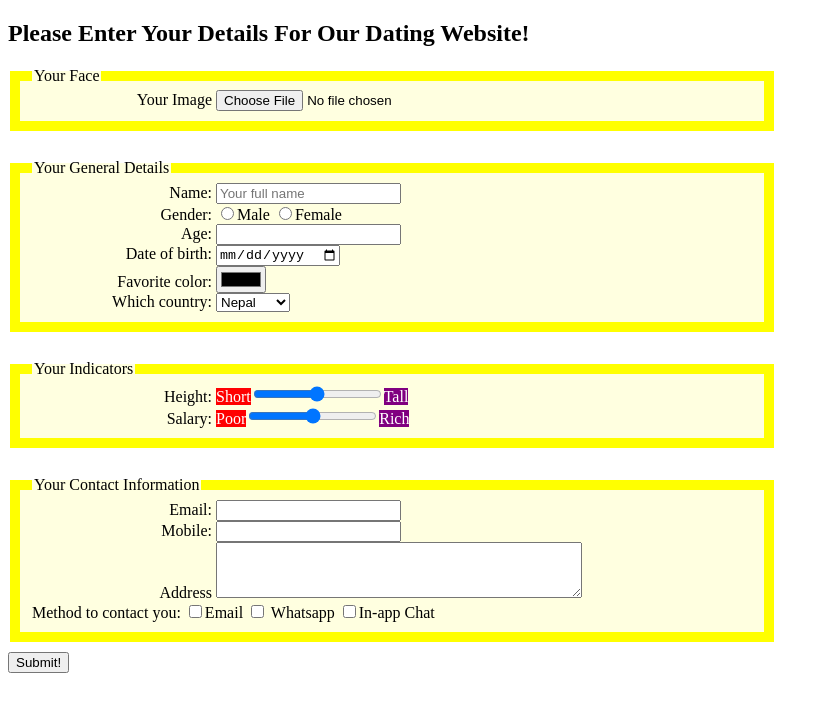
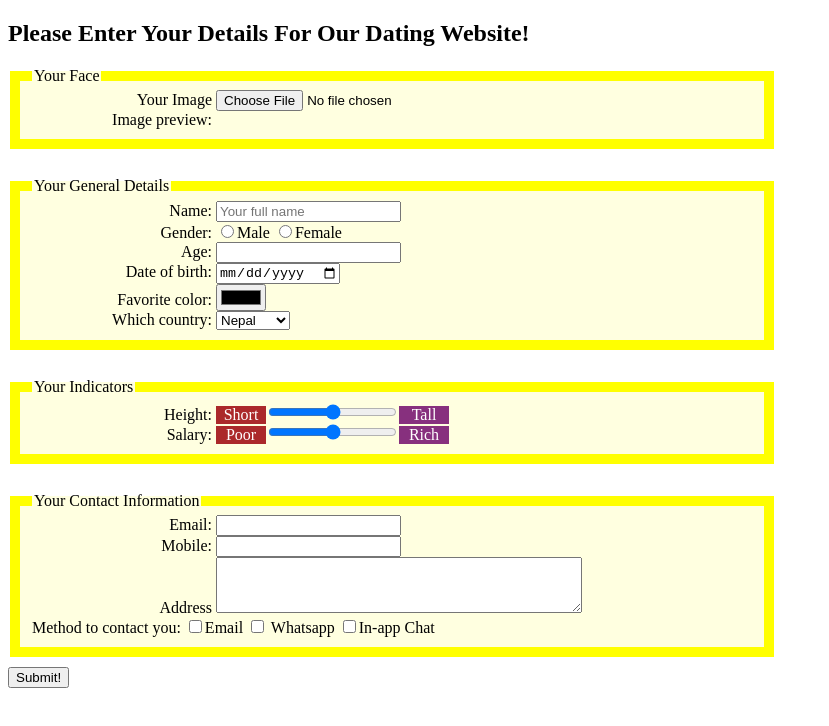
Before and after one commit to bidsharma/FullStackDeveloper-, a plain HTML site: page 1-week-one-hw/index.html in a window 1280 px wide. Shown: the whole page, without its empty margins (0-829 px from the left). Drawn offline with Linux system fonts and the light colour scheme.

Commit message:
CSS section completed

```diff
--- a/1-week-one-hw/index.html
+++ b/1-week-one-hw/index.html
@@ -24,16 +24,21 @@
 				width: 360px;
 				height: 50px;
 			}
-			span{
+
+			span {
+				display: inline-block;
+				width: 50px;
 				text-align: center;
 				color: white;
-				margin-bottom: -10px;
 			}
 			.min {
-				background-color: red;
+				background-color: #AB292A;
 			}
 			.max{
-				background-color: purple;
+				background-color: #87307E;
+			}
+			div {
+				margin-bottom: -2.2px;
 			}
 		</style>
 	</head>
@@ -45,7 +50,8 @@
 			<fieldset>
 				<legend>Your Face</legend>
 				<label for="image">Your Image</label>
-				<input type="file" id="image" name="image" required>
+				<input type="file" id="image" name="image" required><br>
+				<label for="preview">Image preview:</label>
 				<img id="preview">
 			</fieldset><br>
 			<fieldset>
@@ -53,7 +59,7 @@
 				<label for="name">Name:</label>
 				<input type="text" id="name" name="name" placeholder="Your full name" required><br>
 				<label for="gender">Gender:</label>
-				<input type="radio" name="gender" id="gender" value="male" class="autowidth">Male
+				<input type="radio" name="gender" id="gender" value="male" class="autowidth" required>Male
 				<input type="radio" name="gender" id="gender" value="female" class="autowidth">Female<br>
 				<label for="age">Age:</label>
 				<input type="number" id="age" class="age" required><br>
@@ -73,8 +79,10 @@
 			</fieldset><br>
 			<fieldset>
 				<legend>Your Indicators</legend>
-				<label for="height">Height:</label>
-				<span class="min">Short</span><input type="range" min="0" max="100" step="5" value="50" name="height" id="height" ><span class="max">Tall</span><br>
+				<div>
+					<label for="height">Height:</label>
+					<span class="min">Short</span><input type="range" min="0" max="100" step="5" value="50" name="height" id="height" ><span class="max">Tall</span><br>
+				</div>
 				<label for="salary">Salary:</label>
 				<span class="min">Poor</span><input type="range" min="0" max="100" step="5" value="50" name="salary" id="salary"><span class="max">Rich</span>
 			</fieldset><br>
```
